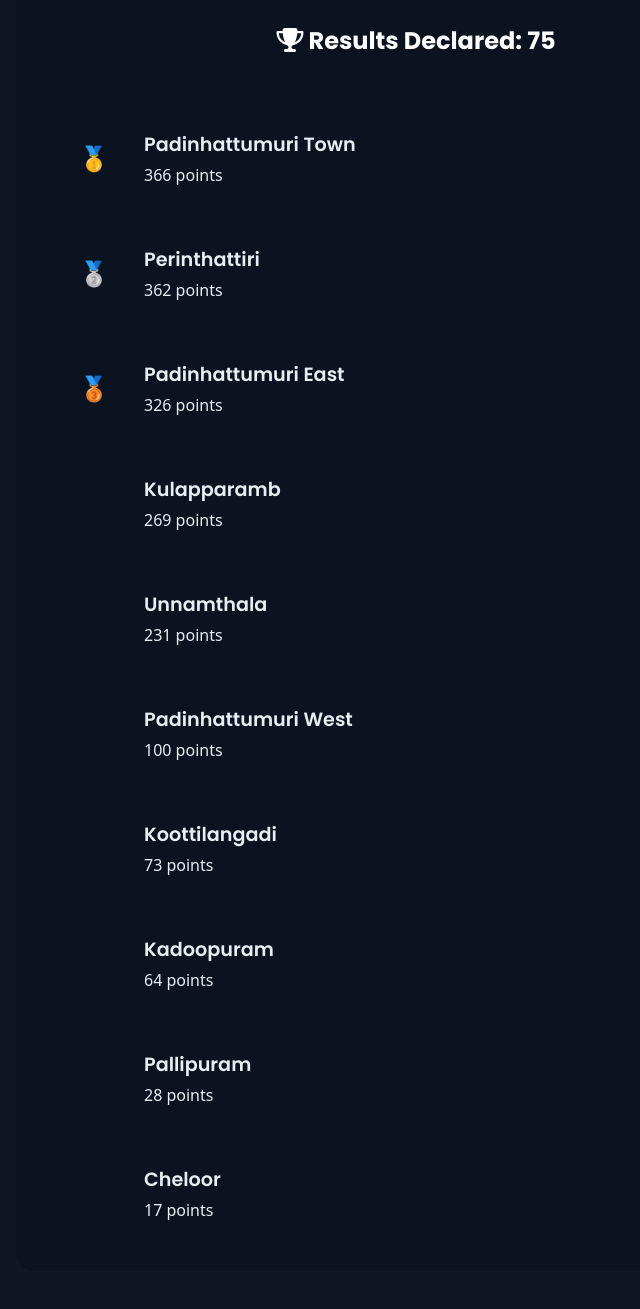
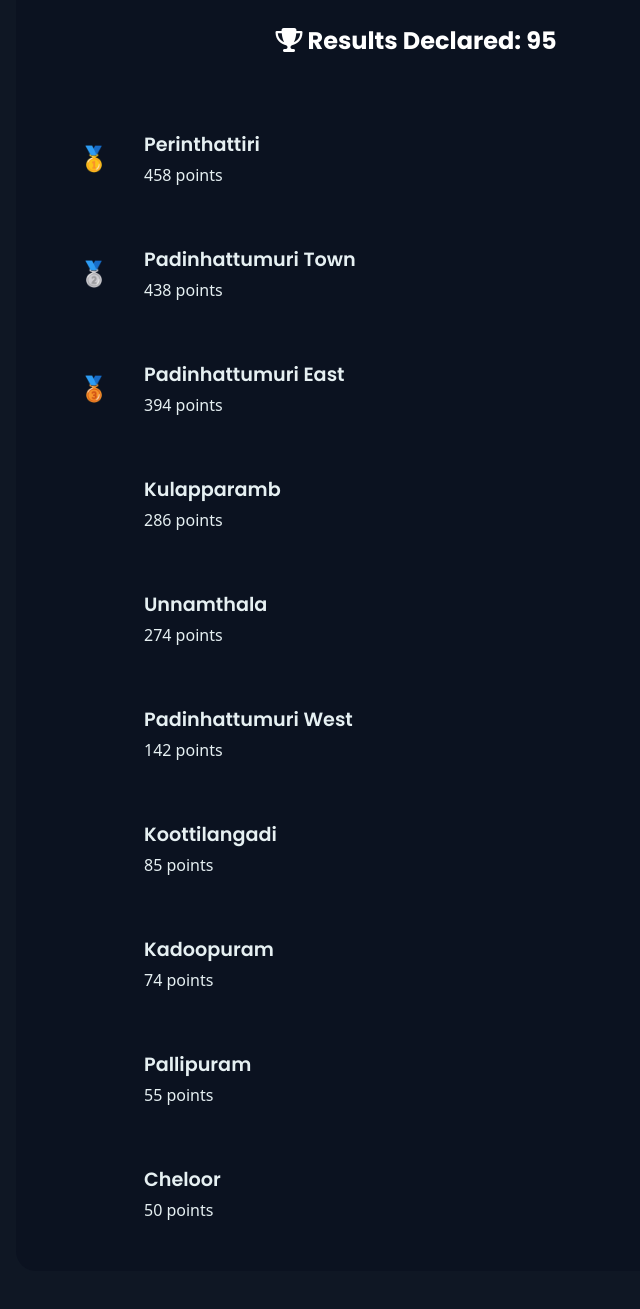
Before and after one commit to mushamilurp-glitch/sahityotsav, a plain HTML site: page leaderboard.html in a window 1280 px wide. Shown: the part 311-1620 px from the top of the page, without its empty margins (224-864 px from the left). Drawn offline with Linux system fonts and the light colour scheme; a web font is replaced by a local one.

Commit message:
Leaderboard Update

```diff
--- a/leaderboard.html
+++ b/leaderboard.html
@@ -53,7 +53,7 @@
 
       <div class="leaderboard-card">
         <div id="resultsDeclared" class="results-declared">
-          <h2><i class="fas fa-trophy"></i> Results Declared: 75</h2>
+          <h2><i class="fas fa-trophy"></i> Results Declared: 95</h2>
         </div>
 
         <div id="leaderboardList" class="leaderboard-list">
@@ -61,16 +61,16 @@
           <div class="leaderboard-item">
             <div class="rank">🥇</div>
             <div class="team-info">
-              <div class="team-name">Padinhattumuri Town</div>
-              <div class="team-points">366 points</div>
+              <div class="team-name">Perinthattiri</div>
+              <div class="team-points">458 points</div>
             </div>
           </div>
 
           <div class="leaderboard-item">
             <div class="rank">🥈</div>
             <div class="team-info">
-              <div class="team-name">Perinthattiri</div>
-              <div class="team-points">362 points</div>
+              <div class="team-name">Padinhattumuri Town</div>
+              <div class="team-points">438 points</div>
             </div>
           </div>
 
@@ -78,7 +78,7 @@
             <div class="rank">🥉</div>
             <div class="team-info">
               <div class="team-name">Padinhattumuri East</div>
-              <div class="team-points">326 points</div>
+              <div class="team-points">394 points</div>
             </div>
           </div>
 
@@ -86,7 +86,7 @@
             <div class="rank"></div>
             <div class="team-info">
               <div class="team-name">Kulapparamb</div>
-              <div class="team-points">269 points</div>
+              <div class="team-points">286 points</div>
             </div>
           </div>
 
@@ -94,7 +94,7 @@
             <div class="rank"></div>
             <div class="team-info">
               <div class="team-name">Unnamthala</div>
-              <div class="team-points">231 points</div>
+              <div class="team-points">274 points</div>
             </div>
           </div>
 
@@ -102,7 +102,7 @@
             <div class="rank"></div>
             <div class="team-info">
               <div class="team-name">Padinhattumuri West</div>
-              <div class="team-points">100 points</div>
+              <div class="team-points">142 points</div>
             </div>
           </div>
 
@@ -110,7 +110,7 @@
             <div class="rank"></div>
             <div class="team-info">
               <div class="team-name">Koottilangadi</div>
-              <div class="team-points">73 points</div>
+              <div class="team-points">85 points</div>
             </div>
           </div>
 
@@ -118,7 +118,7 @@
             <div class="rank"></div>
             <div class="team-info">
               <div class="team-name">Kadoopuram</div>
-              <div class="team-points">64 points</div>
+              <div class="team-points">74 points</div>
             </div>
           </div>
 
@@ -126,7 +126,7 @@
             <div class="rank"></div>
             <div class="team-info">
               <div class="team-name">Pallipuram</div>
-              <div class="team-points">28 points</div>
+              <div class="team-points">55 points</div>
             </div>
           </div>
 
@@ -134,7 +134,7 @@
             <div class="rank"></div>
             <div class="team-info">
               <div class="team-name">Cheloor</div>
-              <div class="team-points">17 points</div>
+              <div class="team-points">50 points</div>
             </div>
           </div>
 
```
